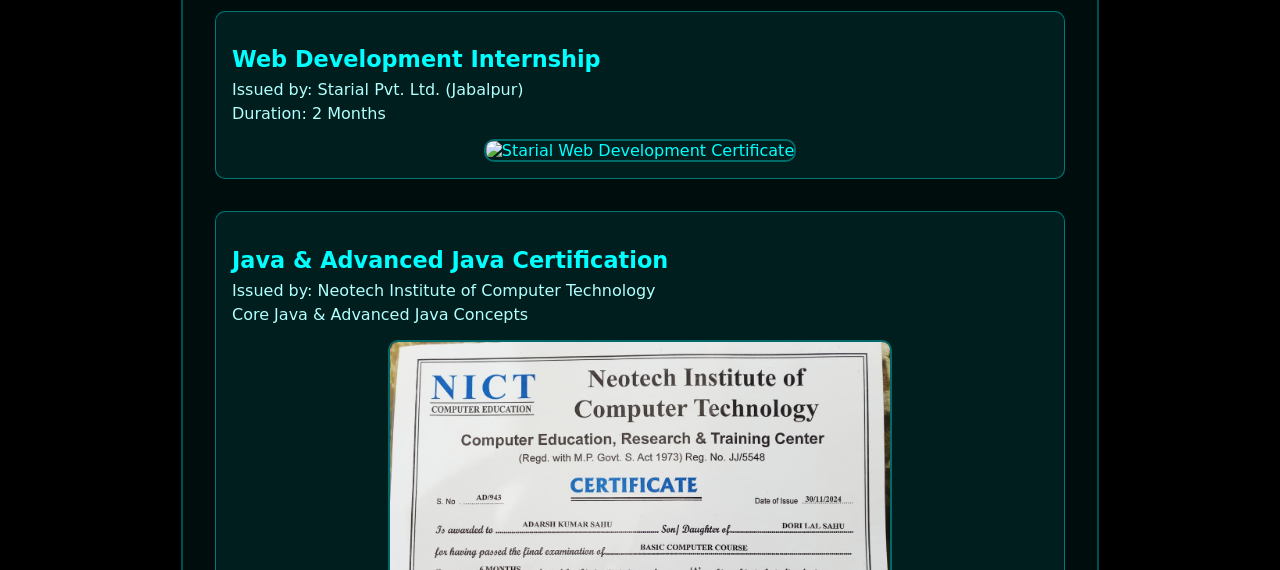
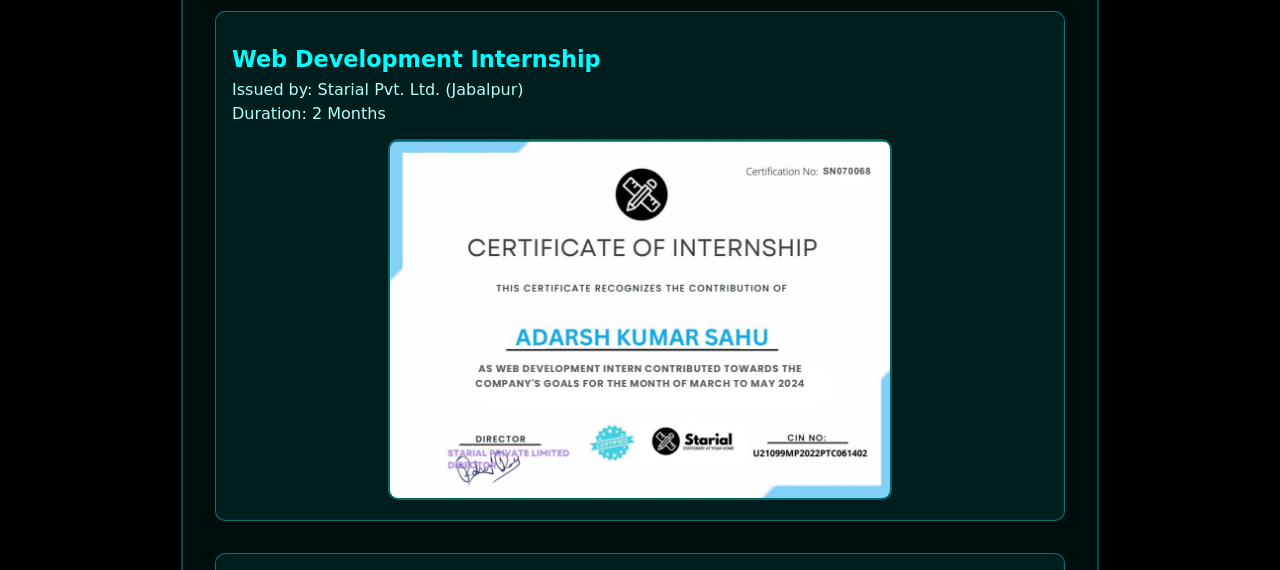
Before and after one commit to adarshsahu123/Adarsh-Portfolio, a plain HTML site: page certificates.html in a window 1280 px wide. Shown: the part 230-800 px from the top of the page. Drawn offline with nearby package versions, Linux system fonts and the light colour scheme.

Commit message:
Update certificates.html

```diff
--- a/certificates.html
+++ b/certificates.html
@@ -31,7 +31,7 @@
         <div class="img-holder">
           <!-- Certificate Image -->
           <img
-            src="image/Certificate.jpg"
+            src="Certificate.jpg"
             alt="Starial Web Development Certificate"
           />
         </div>
```
